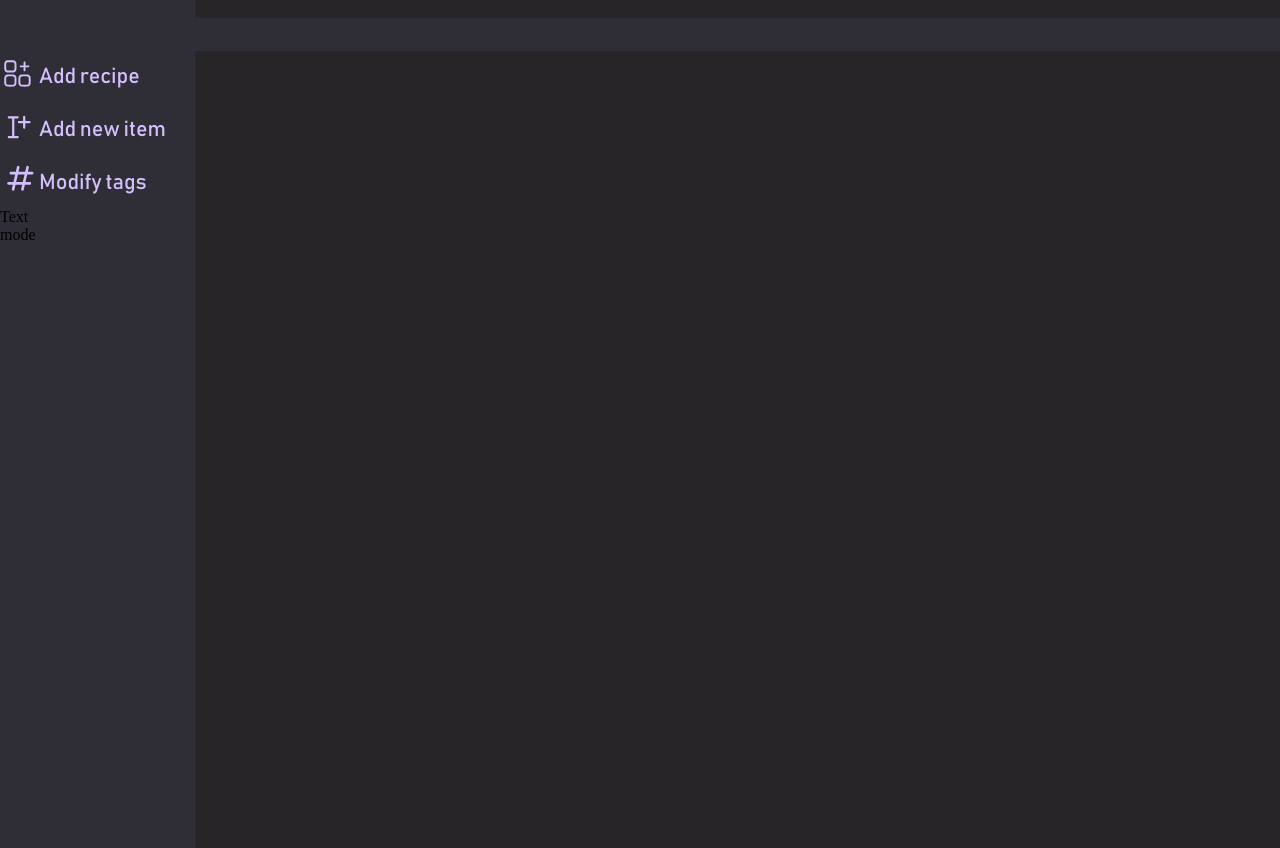
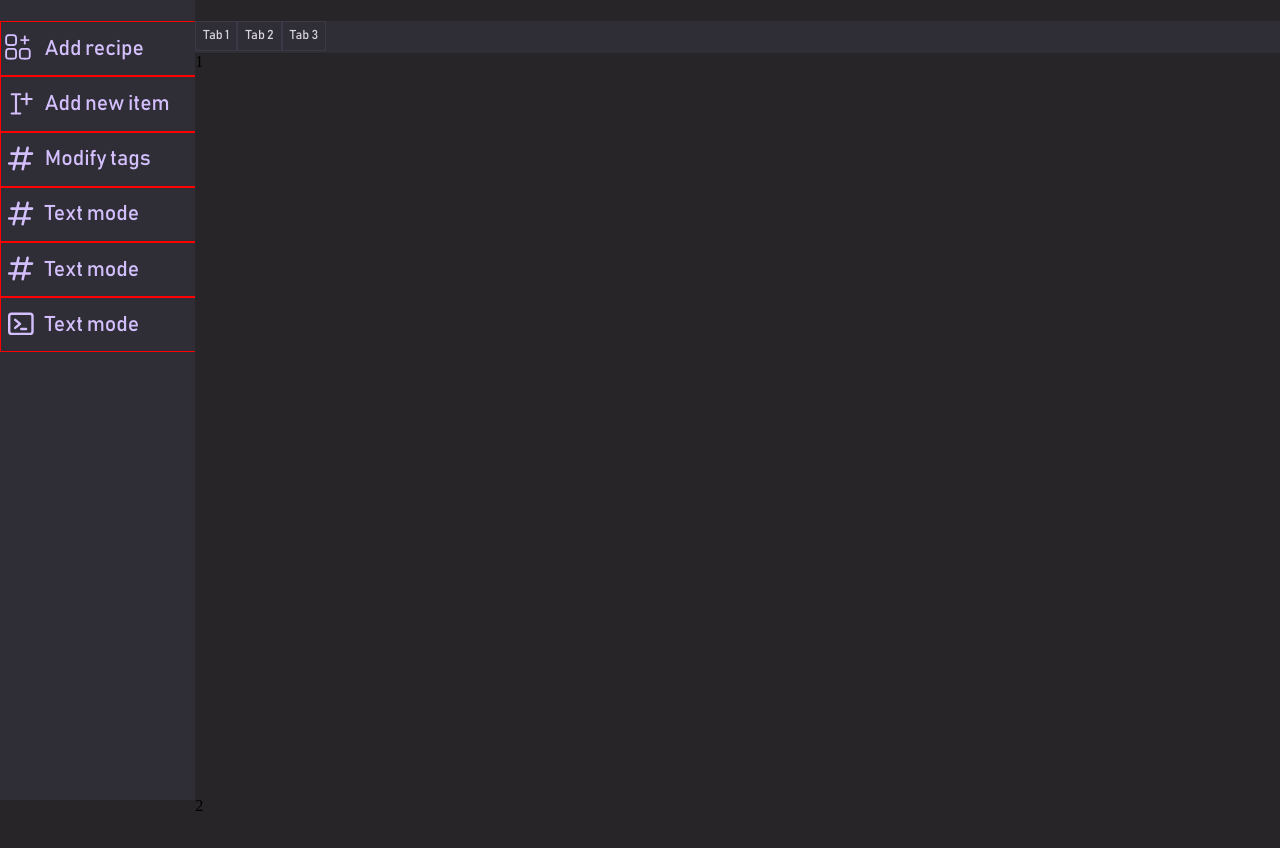
Before and after one commit to SaYMooN0/Made_rust, a website with bundled scripts: page src/html/projectPage.html in a window 1280 px wide. Shown: the top 848 px of the page. Built offline with nearby package versions, Linux system fonts and the light colour scheme.

Commit message:
immproved visuality on the project page. started to add more action buttons

```diff
--- a/src/css/projectPage.css
+++ b/src/css/projectPage.css
@@ -4,101 +4,137 @@ body {
 }
 
 #sortable {
+    padding: 0;
+    font-size: 0;
     list-style-type: none;
-    padding: 0;
     white-space: nowrap;
-    font-size: 0;
+
 }
 
-#sortable li {
-    padding: calc(0.06vh + 0.06vw + 3px);
-    display: inline-block;
-    background-color: aliceblue;
-    font-size: calc(0.5vh + 0.7vw + 4px);
+.tab-item {
+    padding-right: calc(0.4vw + 2px);
+    padding-left: calc(0.4vw + 2px);
+    font-size: calc(0.3vh + 0.5vw + 4px);
+    font-weight: 400;
+    background-color: var(--second-backcolor);
+    border: calc(0.04vw + 1px) solid var(--third-backcolor);
+    float: left;
+    height: 90%;
+    display: flex;
+    cursor: pointer;
 }
 
-#sortable li a {
+.tab-item:hover {
+    background-color: var(--third-backcolor);
+}
+
+#sortable a {
     text-decoration: none;
+    align-self: center;
+    color: var(--main-frontcolor);
+    font-family: 'Bahnschrift';
+
 }
 
 .tabsContainer {
-    margin-top: calc(10px + 1vh);
+    margin-top: calc(10px + 1.4vh);
     background-color: var(--second-backcolor);
-    height: calc(1vh + 25px);
+    height: calc(0.8vh + 25px);
+    list-style-type: none;
+    padding: 0;
+    overflow: hidden;
+}
+
+.tabsContainer li:active {
+    cursor: grabbing;
+    /* Курсор будет указывать, что элемент перетаскивается */
 }
 
 .action-choosing-part {
     background-color: var(--second-backcolor);
+    padding-top: calc(10px + 1.4vh);
     width: calc(9% + 80px);
-    height: 100%;
+    height: calc(98.6vh - 10px);
     position: absolute;
     left: 0;
-    padding-top: 6vh;
+
 }
 
 .modification-part {
     position: absolute;
-    top:0;
+    top: 0;
     right: 0;
     background-color: var(--main-backcolor);
     width: calc(91% - 80px);
     height: 100vh;
+
+
 }
 
 .tabPage {
-    height: calc(98vh - 25px - 10px);
+    height: calc(97.4vh - 25px - 10px);
+    clear: both;
 }
-.new-modification-btn
-{
+
+.new-modification-btn {
     width: 100%;
     height: calc(34px + 2.4vh);
     max-height: calc(36px + 3vh);
     display: grid;
     grid-template-columns: 1fr 4fr;
+    cursor: pointer;
+    border: red 1px solid;
 }
-.action-icon-recipe
-{
+
+.new-modification-btn:hover {
+    border-left: var(--second-frontcolor) calc(0.12vw + 2px) solid;
+
+}
+
+.action-icon-recipe {
     height: calc(6px + 40%);
     aspect-ratio: 1/1;
-    margin-top:calc(12% + 5px) ;
+    margin-top: calc(11% + 6px);
     margin-left: 4%;
 }
-.action-icon-recipe path
-{
+
+.action-icon-recipe path {
     fill: var(--second-frontcolor);
 
 }
-.action-icon-tags
-{
+
+.action-icon-tags {
     height: calc(6px + 56%);
     aspect-ratio: 1/1;
-    margin-top:calc(4% + 1px) ;
+    margin-top: calc(8px - 7%);
     stroke: var(--second-frontcolor);
 }
-.action-icon-tags path
-{
+
+.action-icon-tags path {
     stroke: var(--second-frontcolor);
 }
-.action-icon-item
-{
+
+.action-icon-item {
     height: calc(6px + 33%);
     aspect-ratio: 1/1;
-    margin-top:calc(17% + 6px) ;
-    margin-left: 0.4vw;
+    margin-top: calc(6% + 11px);
+    margin-left: calc(2px + 0.4vw);
 }
-.action-icon-item path
-{
+
+.action-icon-item path {
     fill: var(--second-frontcolor);
 }
-.action-icon-item-plus
-{
+
+.action-icon-item-plus {
     stroke: var(--second-frontcolor);
 }
-.action-label
-{
+
+.action-label {
     font-family: 'Bahnschrift';
-    font-size: calc(1vh + 0.9vw + 2px);
-    margin-top: calc(22px - 4%) ;
+    font-size: calc(0.8vh + 1vw + 2px);
+    margin-top: calc(17px - 2.2%);
     font-weight: 400;
-    color:  var(--second-frontcolor);;
+    color: var(--second-frontcolor);
+    margin-left: calc(6px - 0.1vw);
+
 }
--- a/src/html/projectPage.html
+++ b/src/html/projectPage.html
@@ -36,7 +36,8 @@
                         d="m71.223305,31.701883l0,78.460309m-33.210733,-39.230155l66.421466,0" />
                 </g>
                 <g>
-                    <path class="action-icon-item-plus" stroke="#000000" id="svg_26" stroke-linejoin="round" stroke-linecap="round" stroke-width="2"
+                    <path class="action-icon-item-plus" stroke="#000000" id="svg_26" stroke-linejoin="round"
+                        stroke-linecap="round" stroke-width="2"
                         d="m17.339806,2.47859l0,9.91661m-4.764136,-4.958305l9.528273,0" />
                 </g>
             </svg>
@@ -50,18 +51,40 @@
             <p class="action-label">Modify tags</p>
 
         </div>
-
-        <div class="new-modification-btn">Text mode</div>
+        <div class="new-modification-btn">
+            <svg class="action-icon-tags" viewBox="0 0 24 24" fill="none" xmlns="http://www.w3.org/2000/svg">
+                <path d="M10.6923 6L7.69231 19M6.38462 9.5H18.8847M16.1924 6L13.1924 19M5 15.5H17.5001" stroke="#000000"
+                    stroke-width="1.55" stroke-linecap="round" />
+            </svg>
+            <p class="action-label">Text mode</p>
+        </div>
+        <div class="new-modification-btn">
+            <svg class="action-icon-tags" viewBox="0 0 24 24" fill="none" xmlns="http://www.w3.org/2000/svg">
+                <path d="M10.6923 6L7.69231 19M6.38462 9.5H18.8847M16.1924 6L13.1924 19M5 15.5H17.5001" stroke="#000000"
+                    stroke-width="1.55" stroke-linecap="round" />
+            </svg>
+            <p class="action-label">Text mode</p>
+        </div>
+        <div class="new-modification-btn">
+            <svg class="action-icon-item" viewBox="0 0 16 16" xmlns="http://www.w3.org/2000/svg" fill="none">
+                <path
+                    d="M3.924 5.02a.75.75 0 011.056-.096l3 2.5a.75.75 0 010 1.152l-3 2.5a.75.75 0 11-.96-1.152L6.328 8 4.02 6.076a.75.75 0 01-.096-1.056zM8.25 10.5a.75.75 0 000 1.5h3a.75.75 0 000-1.5h-3z" />
+                <path fill-rule="evenodd"
+                    d="M0 3.25A2.25 2.25 0 012.25 1h11.5A2.25 2.25 0 0116 3.25v9.5A2.25 2.25 0 0113.75 15H2.25A2.25 2.25 0 010 12.75v-9.5zm2.25-.75a.75.75 0 00-.75.75v9.5c0 .414.336.75.75.75h11.5a.75.75 0 00.75-.75v-9.5a.75.75 0 00-.75-.75H2.25z"
+                    clip-rule="evenodd" />
+            </svg>
+            <p class="action-label">Text mode</p>
+        </div>
     </div>
     <div class="modification-part" id="containerForPages">
         <ul id="sortable" class="tabsContainer">
-            <!-- <li data-tab="tab-1"><a href="#tab-1">Tab 1</a></li>
-            <li data-tab="tab-2"><a href="#tab-2">Tab 2</a></li>
-            <li data-tab="tab-3"><a href="#tab-3">Tab 3</a></li> -->
+            <li class="tab-item" data-tab="tab-1"><a href="#tab-1">Tab 1</a></li>
+            <li class="tab-item" data-tab="tab-2"><a href="#tab-2">Tab 2</a></li>
+            <li class="tab-item" data-tab="tab-3"><a href="#tab-3">Tab 3</a></li>
         </ul>
-        <!-- <div class="tabPage" id="tab-1">1</div>
+        <div class="tabPage" id="tab-1">1</div>
         <div class="tabPage" id="tab-2">2</div>
-        <div class="tabPage" id="tab-3">3</div> -->
+        <div class="tabPage" id="tab-3">3</div>
     </div>
 
 </body>
```
